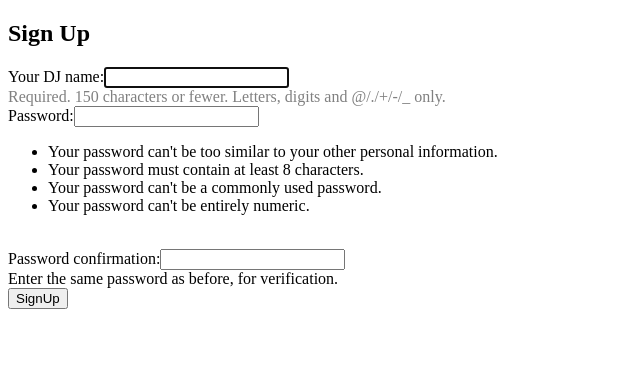
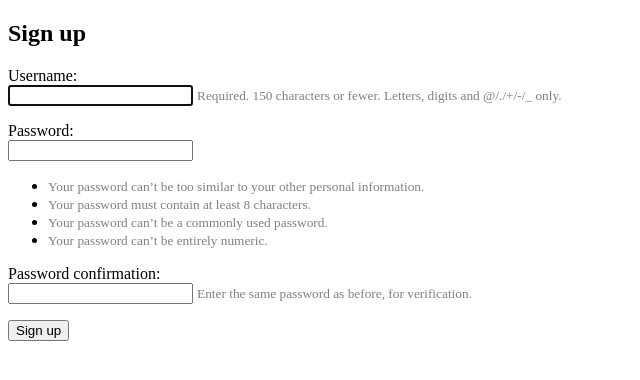
Before and after one commit to pradumangoyal/stream, a Django app: page /signup/ in a window 1280 px wide. Shown: the top 380 px of the page, without its empty margins (0-640 px from the left). Run offline with Django 3.2, Linux system fonts and the light colour scheme.

Commit message:
Login form added, is_active in functioning, a home page which check admin or normal user

```diff
--- a/backend/stream/stream/settings.py
+++ b/backend/stream/stream/settings.py
@@ -120,3 +120,6 @@ USE_TZ = True
 # https://docs.djangoproject.com/en/2.0/howto/static-files/
 
 STATIC_URL = '/static/'
+
+LOGIN_REDIRECT_URL = '/'
+LOGOUT_REDIRECT_URL = 'login'
--- /dev/null
+++ b/backend/stream/stream/static/js/signup.js
@@ -0,0 +1 @@
+console.log('hiii');
--- a/backend/stream/stream/templates/base.html
+++ b/backend/stream/stream/templates/base.html
@@ -2,7 +2,7 @@
 <html>
 <head>
     <title>{% block title %}Stream{% endblock %}</title>
-    <link rel="shortcut icon" type="image/png" href="./favicon.png" />
+    <link rel="shortcut icon" type="image/png" href="" />
 </head>
 <body>
     <main>
--- a/backend/stream/stream/templates/stream/signup.html
+++ b/backend/stream/stream/templates/stream/signup.html
@@ -1,17 +1,21 @@
 {% extends 'base.html' %}
-{% block title %}Stream Signup{% endblock %}
 
 {% block content %}
-    <h2>Sign Up</h2>
-    <form method='post'>
-        {% csrf_token %}
-            <tr><th><label for="id_username">Your DJ name:</label></th><td><input type="text" name="username" required autofocus id="id_username" maxlength="150" /><br /><span class="helptext" style="color: grey">Required. 150 characters or fewer. Letters, digits and @/./+/-/_ only.</span></td></tr><br />
-
-
-            <tr><th><label for="id_password1">Password:</label></th><td><input type="password" name="password1" required id="id_password1" /><br /><span class="helptext"><ul><li>Your password can&#39;t be too similar to your other personal information.</li><li>Your password must contain at least 8 characters.</li><li>Your password can&#39;t be a commonly used password.</li><li>Your password can&#39;t be entirely numeric.</li></ul></span></td></tr><br />
-
-            <tr><th><label for="id_password2">Password confirmation:</label></th><td><input type="password" name="password2" required id="id_password2" /><br /><span class="helptext">Enter the same password as before, for verification.</span></td></tr><br />
-
-            <button type="submit">SignUp</button>
-        </form>
+  <h2>Sign up</h2>
+  <form method="post">
+    {% csrf_token %}
+    {% for field in form %}
+      <p>
+        {{ field.label_tag }}<br>
+        {{ field }}
+        {% if field.help_text %}
+          <small style="color: grey">{{ field.help_text }}</small>
+        {% endif %}
+        {% for error in field.errors %}
+          <p style="color: red">{{ error }}</p>
+        {% endfor %}
+      </p>
+    {% endfor %}
+    <button type="submit">Sign up</button>
+  </form>
 {% endblock %}
--- a/backend/stream/stream/urls.py
+++ b/backend/stream/stream/urls.py
@@ -16,8 +16,15 @@ Including another URLconf
 from django.contrib import admin
 from django.urls import path
 from . import views
+from django.contrib.staticfiles.storage import staticfiles_storage
+from django.views.generic.base import RedirectView
+from django.contrib.auth import views as auth_views
 
 urlpatterns = [
     path('admin/', admin.site.urls),
     path('signup/', views.signup, name='signup'),
+    path('login/', auth_views.login,{'template_name': 'stream/login.html'}, name='login'),
+    path('logout/', auth_views.logout, name='logout'),
+    path('', views.home, name="home"),
+
 ]
--- a/backend/stream/stream/views.py
+++ b/backend/stream/stream/views.py
@@ -1,6 +1,9 @@
 from django.contrib.auth import login, authenticate
 from django.contrib.auth.forms import UserCreationForm
 from django.shortcuts import render, redirect
+from django.contrib.auth.models import User
+from django.contrib.auth.decorators import login_required
+
 
 def signup(request):
     if request.method == 'POST':
@@ -9,9 +12,17 @@ def signup(request):
             form.save()
             username = form.cleaned_data.get('username')
             raw_password = form.cleaned_data.get('password1')
-            user = authenticate(username=username, password=raw_password)
-            login(request, user)
-            return redirect('localhost:8000/admin')
+            user = User.objects.get(username=username)
+            user.is_active = False
+            user.save()
+            return redirect('../login')
     else:
         form = UserCreationForm()
     return render(request, 'stream/signup.html', {'form': form})
+
+@login_required(login_url='login')
+def home(request):
+    if(request.user.is_superuser):
+        return render(request, 'stream/home.html', {'message': 'admin ki jai'})
+    else:
+        return render(request, 'stream/home.html')
```
Also changed, not shown: backend/stream/stream/templates/stream/home.html (added, +8 -0 lines), backend/stream/stream/templates/stream/login.html (added, +11 -0 lines), backend/stream/stream/static/img/favicon.png (renamed from backend/stream/stream/templates/favicon.png).
